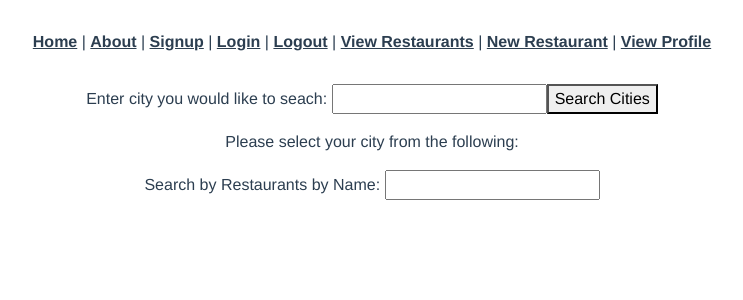
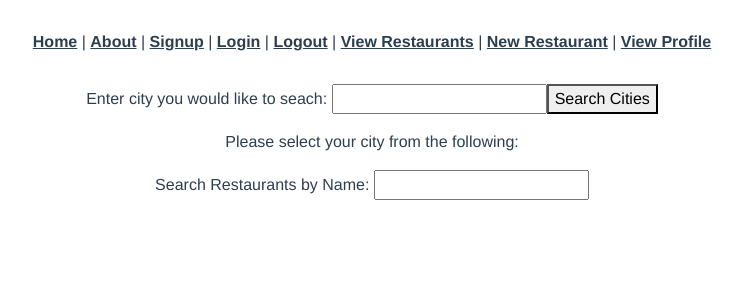
Before and after one commit to bjelinek42/groupGrub-front, a Vue app: page /restaurants/search in a window 1280 px wide. Shown: the top 300 px of the page, without its empty margins (268-1011 px from the left). Built offline with nearby package versions, Linux system fonts and the light colour scheme.

Commit message:
fix hours computing for 12am

```diff
--- a/src/views/RestaurantsSearch.vue
+++ b/src/views/RestaurantsSearch.vue
@@ -86,7 +86,7 @@ export default {
             } else if (openHours === 12) {
               openPM = "pm";
             } else {
-              if (openHours === 24) {
+              if (openHours === 24 || openHours === 0) {
                 openHours = 12;
               }
               openPM = "am";
@@ -136,7 +136,7 @@ export default {
   <p v-for="city in cities" v-bind:key="city.location_id">
     {{ city.city }} <input type="button" value="Select" @click="getApi(city)">
   </p>
-  <p>Search by Restaurants by Name: <input type="text" v-model="searchTerm"> </p>
+  <p>Search Restaurants by Name: <input type="text" v-model="searchTerm"> </p>
   <div class="row row-cols-1 row-cols-md-3 g-4">
     <div class="col" v-for="restaurant in searchRestaurants()" v-bind:key="restaurant.location_id">
       <div class="card h-100">
```
